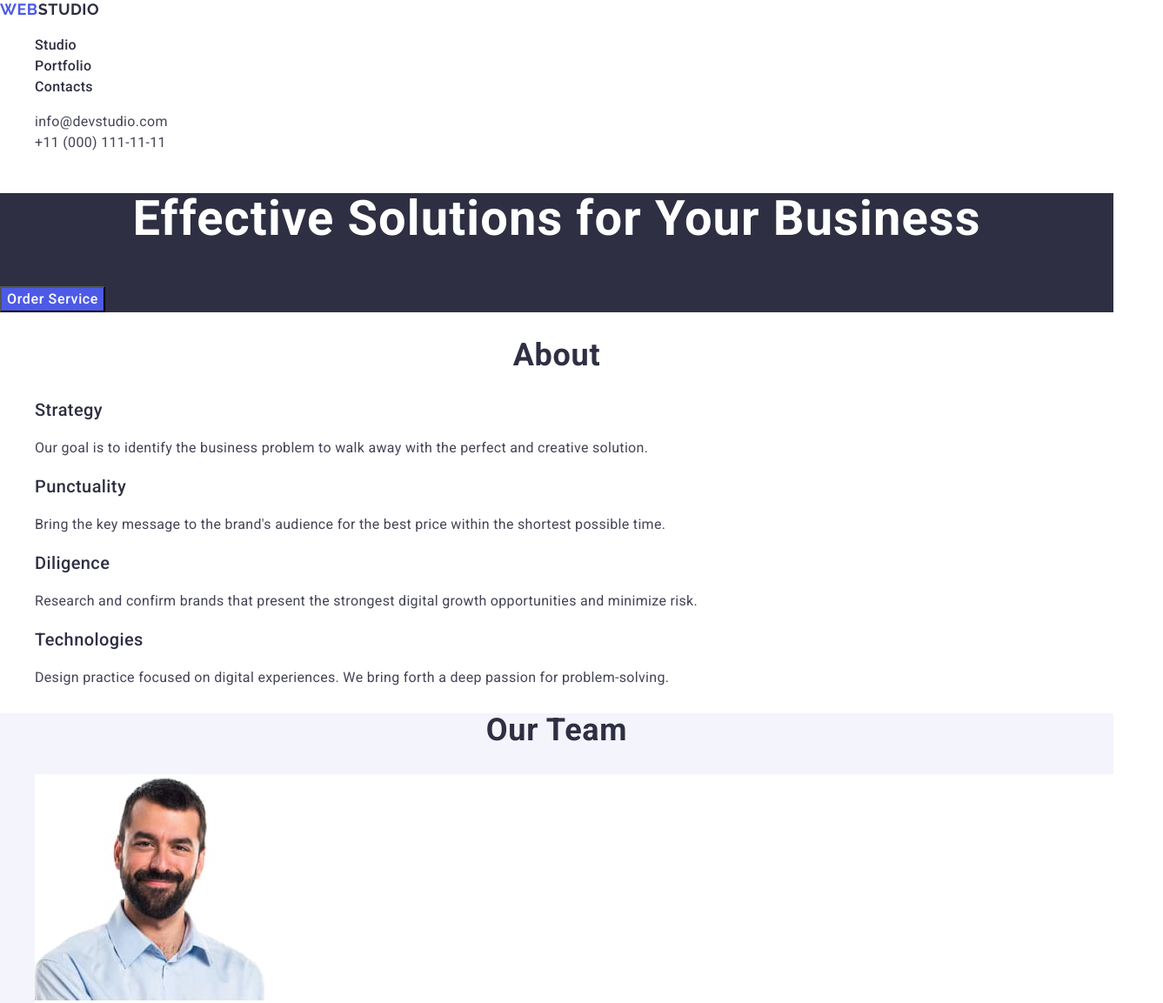
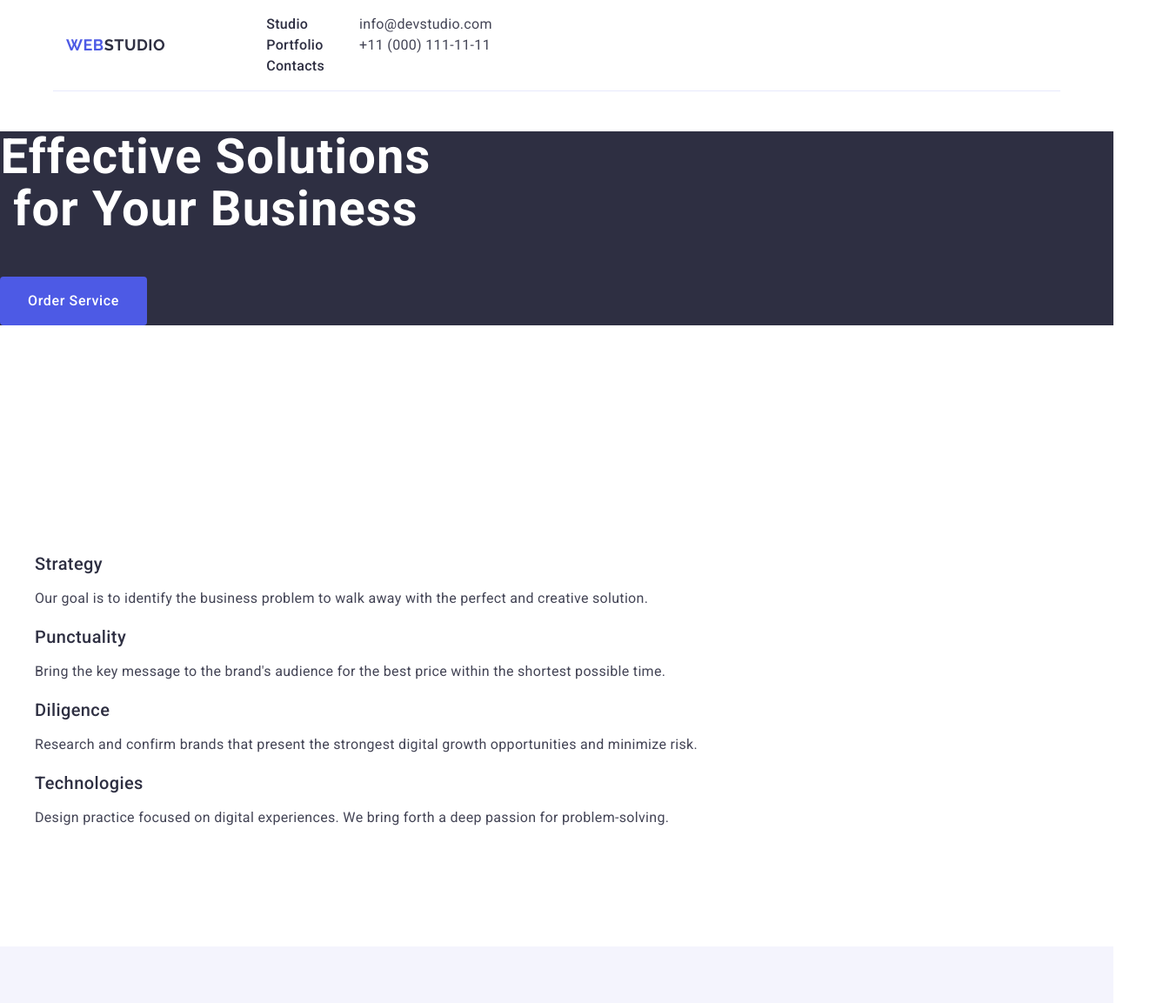
Before and after one commit to igor-bro/goit-markup-hw-03, a plain HTML site: page index.html in a window 1280 px wide. Shown: the top 1153 px of the page at 87% size, 1337 px wide, since content can reach past the window. Drawn offline with nearby package versions, Linux system fonts and the light colour scheme.

Commit message:
Add styles

```diff
--- a/css/styles.css
+++ b/css/styles.css
@@ -16,6 +16,21 @@ a {
     text-decoration: none;
     }
 
+img {
+    display: block;
+}
+
+.containerheader {
+    border-bottom: 1px solid #e7e9fc;
+    flex-shrink: 0;
+}
+
+.container {
+    display: flex;
+    width: 1158px;
+    margin: 0 auto;
+    padding: 0 15px 0 15px;
+}
 .headertwo {
     color: #2e2f42;
     font-size: 36px;
@@ -23,6 +38,7 @@ a {
     text-align: center;
     letter-spacing: 0.02em;
     text-transform: capitalize;
+    margin-bottom: 72px;
 }
 
 .headerthree {
@@ -31,6 +47,7 @@ a {
     font-size: 20px;
     line-height: 1.2;
     letter-spacing: 0.02em;
+    margin-bottom: 8px;
 }
 
 .paragraph {
@@ -38,6 +55,16 @@ a {
     font-size: 16px;
     line-height: 1.5;
     letter-spacing: 0.02em;
+}
+
+.menu{
+    display: inline-flex;
+    align-items: center;
+}
+
+.menulist {
+    display: flex-start;
+    gap: 40px;
 }
 
 .logo {
@@ -48,6 +75,7 @@ a {
     line-height: 1.17;
     letter-spacing: 0.03em;
     text-transform: uppercase;
+    margin-right: 76px;
 }
 
 .spanlogo {
@@ -60,6 +88,7 @@ a {
     font-size: 16px;
     line-height: 1.5;
     letter-spacing: 0.02em;#434455
+
 }
 
 .navlink:hover, .navlink:focus {
@@ -68,6 +97,7 @@ a {
 
 .addres {
     color: #434455;
+    display: flex;
     font-style: normal;
     font-size: 16px;
     line-height: 1.5;
@@ -88,6 +118,7 @@ a {
     line-height: 1.07;
     text-align: center;
     letter-spacing: 0.02em;
+    max-width: 496px;
 }
 
 .herobutton {
@@ -99,14 +130,38 @@ a {
     line-height: 1.5;
     letter-spacing: 0.04em;
     cursor: pointer;
+    display: block;
+    min-width: 169px;
+    height: 56px;
+    border: none;
+    border-radius: 4px;
 }
 
 .herobutton:hover, .herobutton:focus {
     background-color: #404bbf;
 }
 
+.aboutcontainer {
+    padding: 120px 0;
+}
+
+.about {
+    visibility: hidden;
+}
+
+.aboutlist {
+    gap 24px;
+    flex-basis: calc((100%)-72px)/4);
+}
+
 .team {
     background-color: #F4F4FD;
+    padding: 120px 0;
+}
+
+.teamlist {
+    display: flex;
+    gap: 24px;
 }
 
 .teamcard {
--- a/index.html
+++ b/index.html
@@ -5,9 +5,9 @@
     <meta name="viewport" content="width=device-width, initial-scale=1.0">
     <meta name="descripton" content="Main page, with more impotent informations">
     <title>Webstudio - solutions for business</title>
-    <link rel="stylesheet" href="https://cdnjs.cloudflare.com/ajax/libs/modern-normalize/2.0.0/modern-normalize.css"
-        integrity="sha512-gA2Bvu0/hw4oj0Lp8ZHjK+o3S4BE5m8d/wNVy6ktKLhHKPpWLQwv9ixzuWirWOakoJqlBdePq2NhoCaUOQ5npQ=="
-        crossorigin="anonymous" referrerpolicy="no-referrer" />
+    <link rel="stylesheet" href="https://cdnjs.cloudflare.com/ajax/libs/modern-normalize/2.0.0/modern-normalize.min.css"
+    integrity="sha512-4xo8blKMVCiXpTaLzQSLSw3KFOVPWhm/TRtuPVc4WG6kUgjH6J03IBuG7JZPkcWMxJ5huwaBpOpnwYElP/m6wg=="
+    crossorigin="anonymous" referrerpolicy="no-referrer" />
     <link rel="preconnect" href="https://fonts.googleapis.com">
     <link rel="preconnect" href="https://fonts.gstatic.com" crossorigin>
     <link href="https://fonts.googleapis.com/css2?family=Raleway:wght@700&family=Roboto:wght@400;500;700&display=swap" rel="stylesheet">
@@ -15,9 +15,10 @@
 </head>
 <body>
     <header>
-        <nav>
+        <div class="container containerheader">
+        <nav class="menu">
             <a class="logo" href="./index.html">Web<span class="spanlogo">Studio</span></a>
-            <ul>
+            <ul class="menulist">
                 <li>
                     <a class="navlink" href="./index.html">Studio</a>
                 </li>
@@ -39,16 +40,18 @@
                 </li>
             </ul>
         </address>
-
+        </div>
     </header>
     <main>
+
         <section class="hero">
             <h1 class="herotitle">Effective Solutions for Your Business</h1>
             <button class="herobutton" type="button">Order Service</button>
         </section>
         <section>
-            <h2 class="headertwo">About</h2>
-            <ul>
+            <div class="aboutcontainer">
+            <h2 class="headertwo about">About</h2>
+            <ul class="aboutlist">
                 <li>
                     <h3 class="headerthree">Strategy</h3>
                     <p class="paragraph">Our goal is to identify the business
@@ -71,10 +74,12 @@
                     </p>
                 </li>
             </ul>
+            </div>
         </section>
         <section class="team">
+            <div class="container">
             <h2 class="headertwo">Our Team</h2>
-            <ul>
+            <ul class="teamlist">
                 <li class="teamcard">
                     <img src="./images/Card1.jpg" width="264" alt="Photo Marc" />
                     <h3 class="headerthree">Mark Guerrero</h3>
@@ -96,7 +101,7 @@
                     <p class="paragraph">UI Designer</p>
                 </li>
             </ul>
-
+            </div>
         </section>
         <section>
             <h2 class="headertwo">Our Portfolio</h2>
@@ -133,11 +138,14 @@
                 </li>
             </ul>
         </section>
+
     </main>
     <footer class="footer">
+        <div class="container">
         <a class="logo" href="./index.html">Web<span class="spanlogofooter">Studio</span></a>
         <p class="paragraphfooter">Increase the flow of customers and sales for your business with digital marketing & growth solutions.
         </p>
+        </div>
     </footer>
 </body>
 </html>
```
